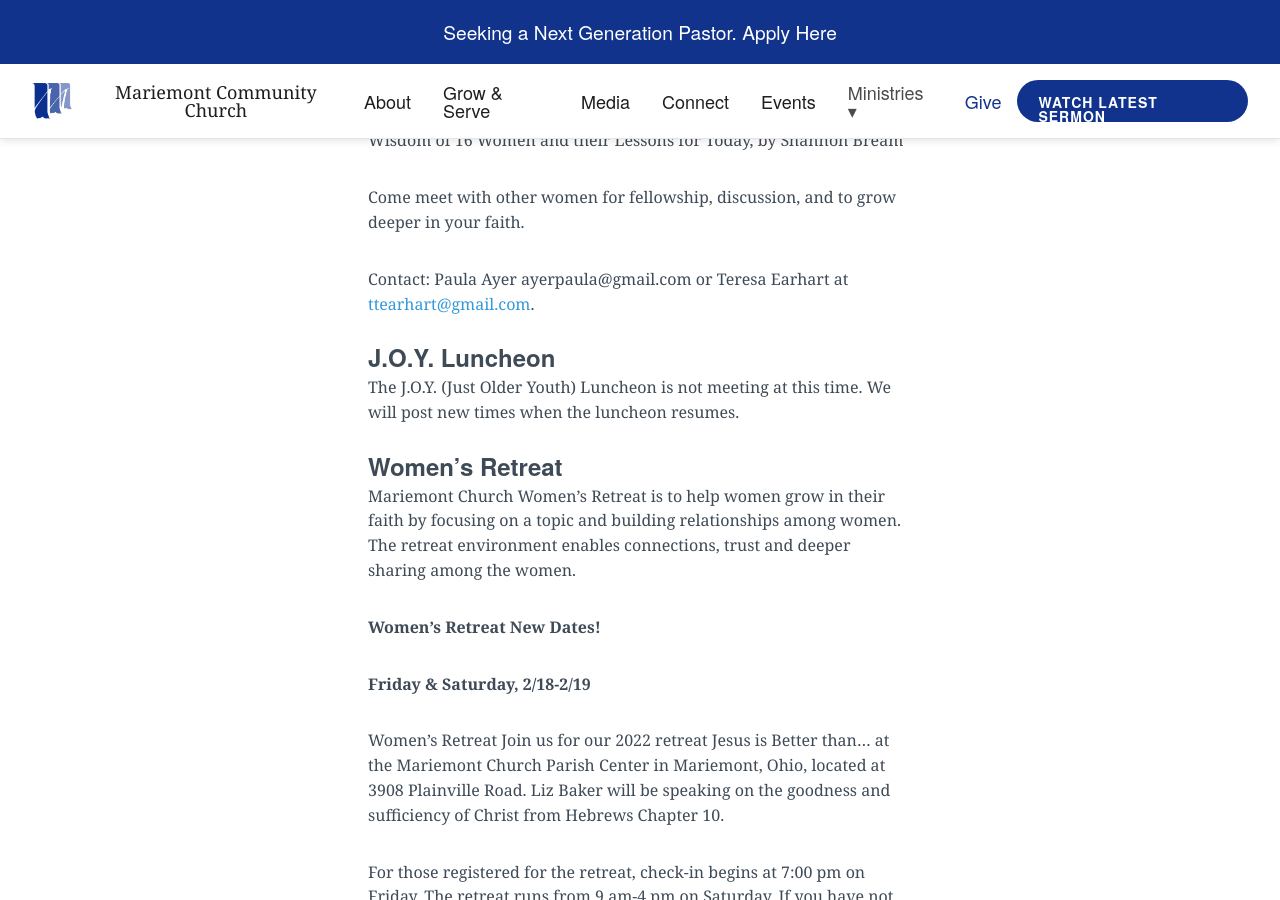
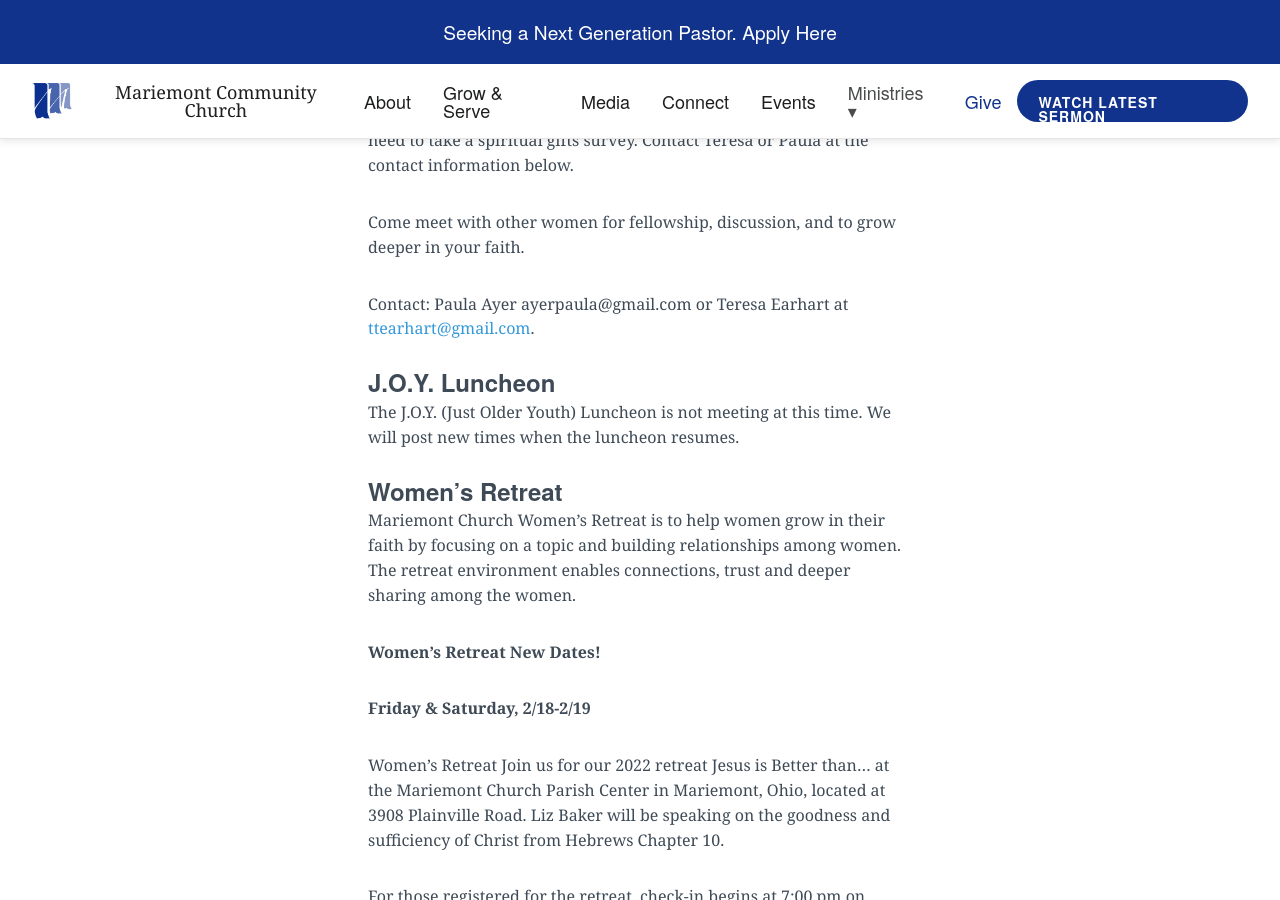
Before and after one commit to lukemoderwell/mariemont, a Jekyll site: the page built from womens-ministry.md, in a window 1280 px wide and 900 px high, scrolled down 1818 px. Built offline with Jekyll 4.4.1, drawn with Linux system fonts in a browser that asks for light colours; nearby versions of some CDN libraries.

Commit message:
Updated Womens Ministry

```diff
--- a/womens-ministry.md
+++ b/womens-ministry.md
@@ -38,8 +38,8 @@
 
 **Monday, January 3, 2022** Winter study begins and continues to meet the 1st and 3rd Mondays through May from 7:00-8:30 p.m. in the Emery Room of the Parish Center during the school year.
 
-The winter semester will be:
-—*The Women of the Bible Speak: The Wisdom of 16 Women and their Lessons for Today*, by Shannon Bream
+The spring semester will be:
+A brief study on Spiritual Gifts. You will need to take a spiritual gifts survey. Contact Teresa or Paula at the contact information below.
 
 Come meet with other women for fellowship, discussion, and to grow deeper in your faith.
 
```
